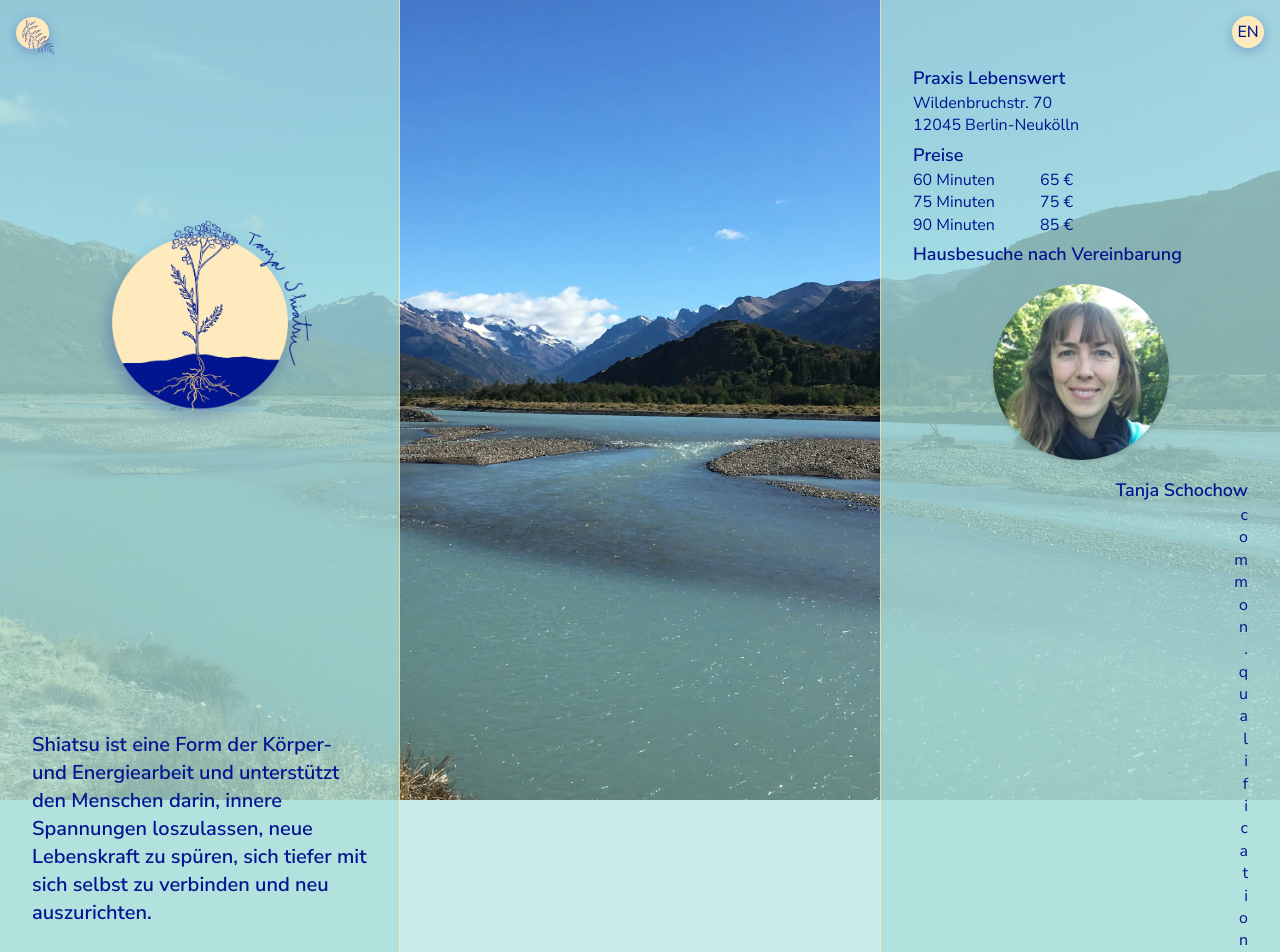
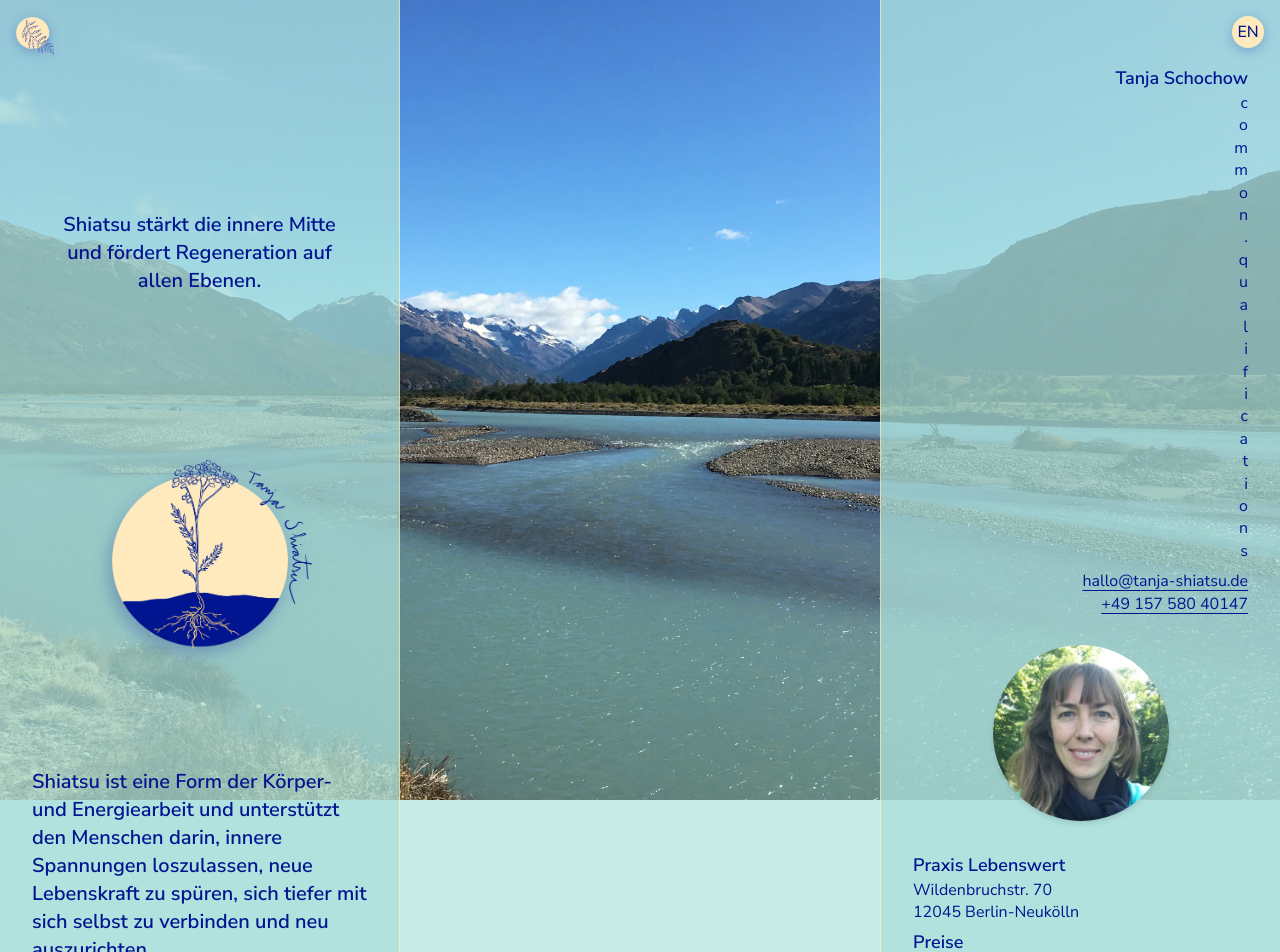
Before and after one commit to NinaHahne/tanja-shiatsu, a SvelteKit app: page /de/ in a window 1280 px wide. Shown: the top 952 px of the page. Built offline with nearby package versions, Linux system fonts and the light colour scheme.

Commit message:
refactor: suggesting new homepage layout

```diff
--- a/src/routes/[locale]/+page.svelte
+++ b/src/routes/[locale]/+page.svelte
@@ -61,31 +61,38 @@
   >
     <!-- Linkes Info-Panel -->
     <aside
-      class="panel-left relative z-10 border-b border-accent/80 bg-white lg:border-b-0 lg:border-r lg:bg-white/20"
+      class="panel-left relative z-10 border-b border-accent/80 bg-white text-center lg:border-b-0 lg:border-r lg:bg-white/20"
       class:slide-out={isRevealed}
       data-panel="left"
     >
       <div
-        class="container mx-auto flex h-full max-w-none flex-col items-center justify-around gap-10 bg-background-alt px-4 py-10 lg:bg-background-alt/70 lg:p-6 lg:pt-16 xl:px-8"
+        class="container mx-auto flex h-full max-w-none flex-col items-center justify-evenly gap-4 bg-background-alt px-4 pb-10 pt-16 lg:bg-background-alt/70 lg:px-6 lg:py-16 xl:px-8"
       >
-        <img
-          src={logoImage}
-          alt="Logo"
-          class="logo-shadow ml-[28px] mt-12 w-[238px] lg:ml-[24px] lg:mt-4 lg:w-[200px]"
-          loading="lazy"
-          decoding="async"
-        />
+        <div class="flex flex-1 flex-col justify-center">
+          <blockquote id="shiatsu" class="text-pretty">
+            {$t('home.shiatsu_2')}
+          </blockquote>
+          <!-- <p class="text-sm">
+          <button class="relative" onclick={togglePopup} aria-label={showPopup ? 'less' : 'more'}
+            >{showPopup ? $t('common.less') : $t('common.more')}
+          </button>
+        </p> -->
+          <!-- <p class="prose prose-lg text-pretty leading-relaxed text-text">{$t('home.shiatsu_text')}</p> -->
+        </div>
+        <div class="flex flex-none flex-col justify-end lg:h-[204px]">
+          <img
+            src={logoImage}
+            alt="Logo"
+            class="logo-shadow mb-[12px] ml-[28px] w-[238px] lg:mb-[12px] lg:ml-[24px] lg:w-[200px]"
+            loading="lazy"
+            decoding="async"
+          />
+        </div>
 
-        <div>
-          <blockquote id="shiatsu" class="text-pretty">
+        <div class="flex flex-1 flex-col justify-center">
+          <blockquote class="text-pretty text-left">
             {$t('home.shiatsu')}
           </blockquote>
-          <!-- <p class="text-sm">
-            <button class="relative" onclick={togglePopup} aria-label={showPopup ? 'less' : 'more'}
-              >{showPopup ? $t('common.less') : $t('common.more')}
-            </button>
-          </p> -->
-          <!-- <p class="prose prose-lg text-pretty leading-relaxed text-text">{$t('home.shiatsu_text')}</p> -->
         </div>
       </div>
     </aside>
@@ -108,25 +115,9 @@
       data-panel="right"
     >
       <div
-        class="container mx-auto flex h-full max-w-none flex-col justify-between gap-4 bg-background-alt px-4 py-10 lg:bg-background-alt/70 lg:px-6 lg:py-16 xl:px-8"
+        class="container mx-auto flex h-full max-w-none flex-col justify-evenly gap-4 bg-background-alt px-4 py-10 lg:bg-background-alt/70 lg:px-6 lg:py-16 xl:px-8"
       >
-        <div class="text-lg/6">
-          <h5 class="">{page.data.site.praxis}</h5>
-          <p>{page.data.site.street}<br />{page.data.site.city}</p>
-          <h5 class="mt-1">{$t('common.prices')}</h5>
-          <PriceList />
-          <h5 class="mt-1">{$t('common.house_calls')}</h5>
-        </div>
-
-        <img
-          src={tanjaImage}
-          alt="Foto von Tanja"
-          class="mx-auto my-8 h-52 w-52 rounded-full object-cover object-[center_25%] shadow-md lg:m-auto lg:h-44 lg:w-44"
-          loading="lazy"
-          decoding="async"
-        />
-
-        <div class="text-right text-lg/6">
+        <div class="flex flex-1 flex-col items-end justify-start text-right text-lg/6">
           <h5 class="">{page.data.site.owner}</h5>
           <ul class="mb-2">
             {#each Object.values($t('common.qualifications')) as q}
@@ -139,6 +130,24 @@
           <p>
             <PhoneLink />
           </p>
+        </div>
+
+        <div class="flex-none lg:py-[14px]">
+          <img
+            src={tanjaImage}
+            alt="Foto von Tanja"
+            class="mx-auto my-8 h-52 w-52 rounded-full object-cover object-[center_25%] shadow-md lg:m-auto lg:h-44 lg:w-44"
+            loading="lazy"
+            decoding="async"
+          />
+        </div>
+
+        <div class="flex flex-1 flex-col justify-end text-lg/6">
+          <h5 class="">{page.data.site.praxis}</h5>
+          <p>{page.data.site.street}<br />{page.data.site.city}</p>
+          <h5 class="mt-1">{$t('common.prices')}</h5>
+          <PriceList />
+          <h5 class="mt-1">{$t('common.house_calls')}</h5>
         </div>
       </div>
     </aside>
--- a/src/routes/[locale]/de.yaml
+++ b/src/routes/[locale]/de.yaml
@@ -11,4 +11,4 @@ title: Shiatsu-Praxis Tanja Schochow – Berlin
 
 shiatsu: "Shiatsu ist eine Form der Körper- und Energie\u00ADarbeit und unterstützt den Menschen darin, innere Spannungen loszulassen, neue Lebenskraft zu spüren, sich tiefer mit sich selbst zu verbinden und neu auszurichten."
 
-popup_text: 'Mit ruhigem, bewusstem Druck und sanften Dehnungen wird der Energiefluss im Körper angeregt – dort, wo er aus der Balance gekommen ist, darf er sich wieder harmonisieren. Diese Form der Körperarbeit unterstützt den Menschen darin, innere Spannungen loszulassen, Lebenskraft zu stärken, sich tiefer mit sich selbst zu verbinden und sich neu auszurichten. Shiatsu stärkt die innere Mitte und fördert Regeneration auf allen Ebenen.'
+shiatsu_2: 'Shiatsu stärkt die innere Mitte und fördert Regeneration auf allen Ebenen.'
--- a/src/routes/[locale]/en.yaml
+++ b/src/routes/[locale]/en.yaml
@@ -8,4 +8,4 @@ title: Shiatsu Practice Tanja Schochow – Berlin
 
 shiatsu: 'Shiatsu is a form of body and energy work that supports you in releasing inner tension, sensing new vitality, reconnecting with yourself, and realigning from within.'
 
-popup_text: "Through calm, intentional pressure and gentle stretches, the body’s energy flow is encouraged to move and rebalance where it has fallen out of harmony. \nThis form of bodywork supports you in releasing inner tension, sensing new vitality, reconnecting with yourself, and realigning from within. It strengthens your center and nurtures regeneration on every level."
+shiatsu_2: 'Shiatsu strengthens your center and nurtures on every level.'
```
